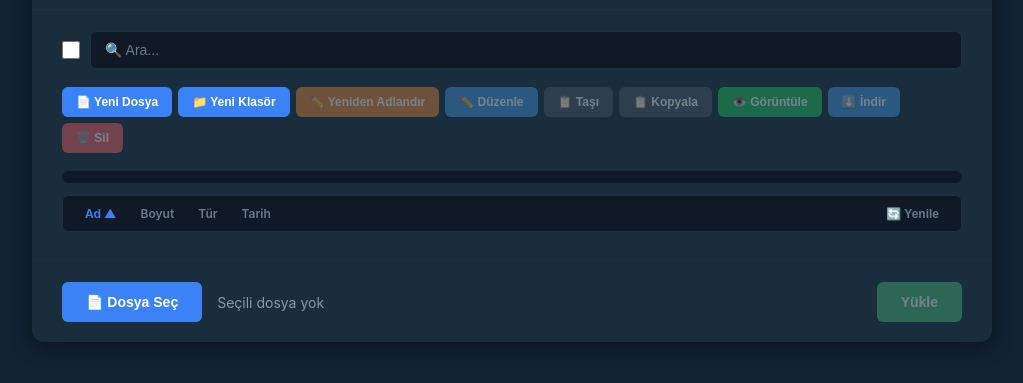
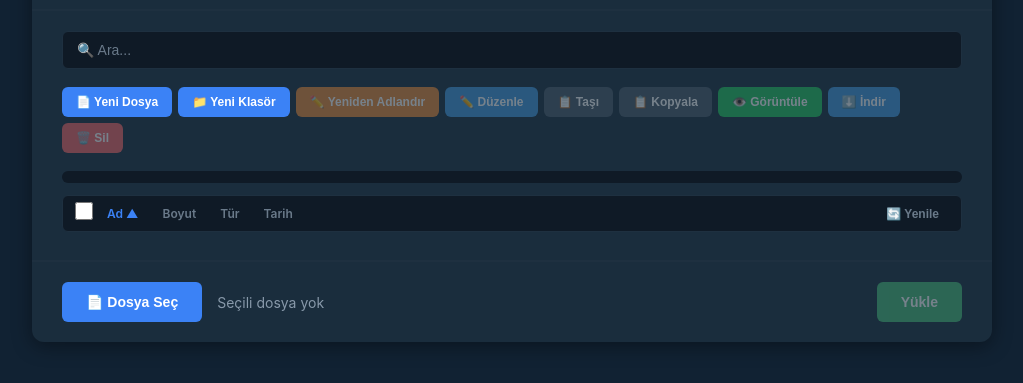
Before and after one commit to necdetuygur/nfilemanager, a website: page public/index.html in a window 1280 px wide. Shown: the part 73-456 px from the top of the page, without its empty margins (128-1151 px from the left). Drawn offline with Linux system fonts and the light colour scheme; no server answers.

Commit message:
feat: move select-all checkbox to sort-header row

```diff
--- a/public/index.html
+++ b/public/index.html
@@ -30,7 +30,6 @@
       <div class="files-section">
         <div class="sticky-header">
           <div class="search-row">
-            <input type="checkbox" id="selectAllCheckbox" class="file-checkbox" title="Select All" />
             <input type="text" id="searchInput" class="search-box" placeholder="🔍 Ara..." data-i18n-placeholder="search" />
           </div>
 
@@ -51,6 +50,7 @@
         </div>
 
         <div class="sort-header">
+          <input type="checkbox" id="selectAllCheckbox" class="file-checkbox" title="Select All">
           <span class="sort-btn active" data-sort="name" data-i18n="name">Ad ▲</span>
           <span class="sort-btn" data-sort="size" data-i18n="size">Boyut</span>
           <span class="sort-btn" data-sort="type" data-i18n="type">Tür</span>
```
